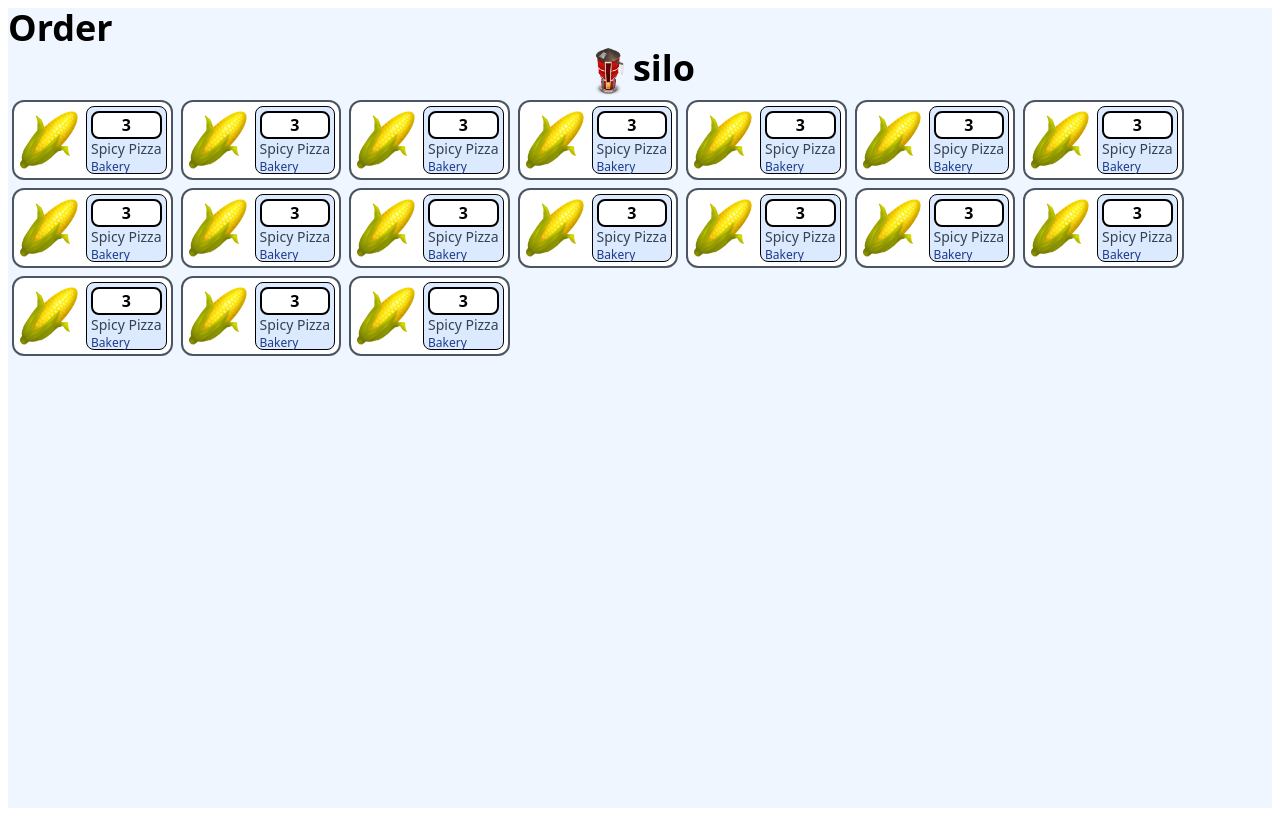
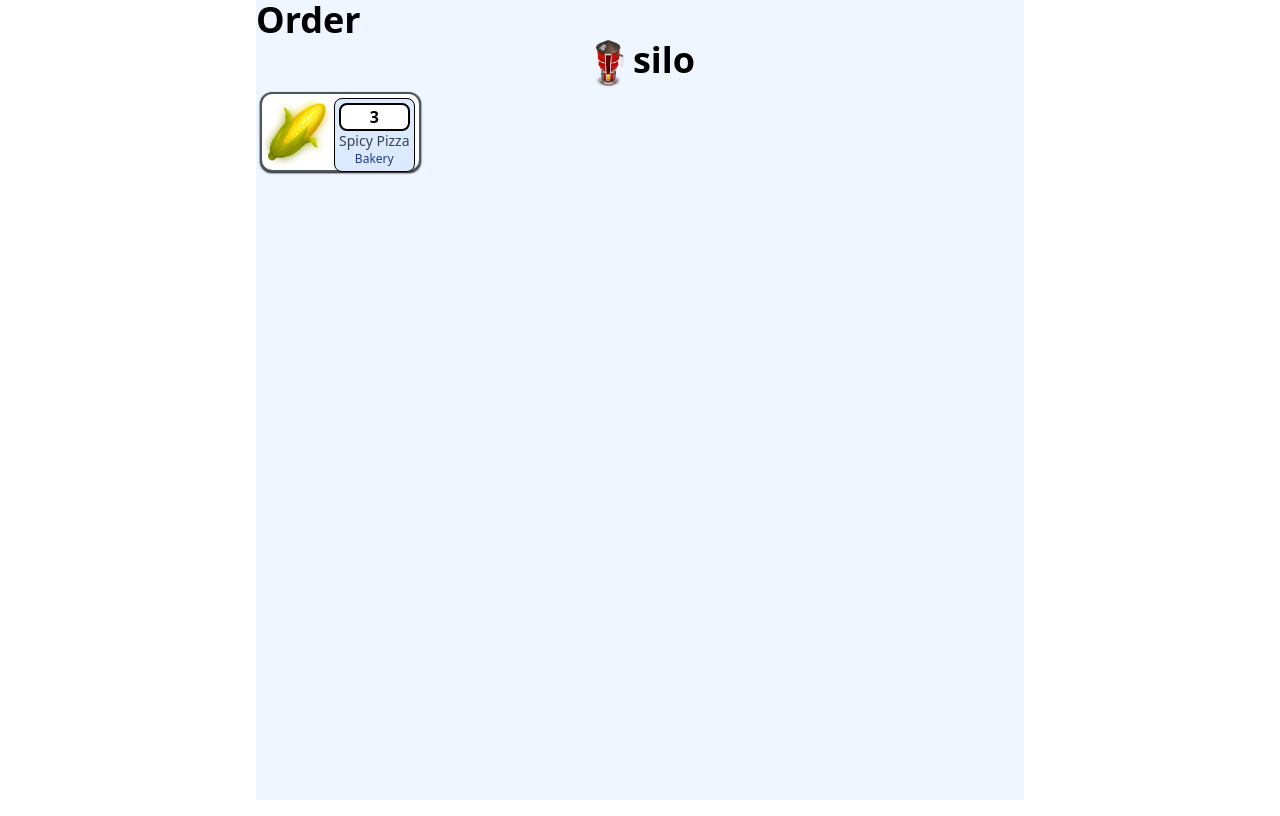
Before and after one commit to Rektagun/hayday-calculator, a React (Create React App) app in the folder client/: page / in a window 1280 px wide. Built offline with nearby package versions, Linux system fonts and the light colour scheme.

Commit message:
Adding some data

```diff
--- a/client/src/App.js
+++ b/client/src/App.js
@@ -1,11 +1,18 @@
 import ItemCard from './comps/itemCard';
+import Silo from './comps/silo';
 import './output.css';
+
+
+
+
+
+
 
 function App() {
 
   return (
 
-    <div className='m-2 bg-blue-50 h-screen'>
+    <div className='mx-auto bg-blue-50 h-screen w-3/5'>
 
       <div className='flex flex-col w-full'>
 
@@ -17,31 +24,34 @@ function App() {
 
           <div className='flex flex-col w-full'>
 
-            <div className='flex flex-row justify-center'>
-              <img className='size-12' src='./icons/Silo.webp' alt='barn' />
-            <h1 className='text-center font-bold text-4xl'>
-              silo
-            </h1>
-            </div>
+            <Silo/>
 
             <div className='flex flex-row flex-wrap'>
-              <ItemCard/>
-              <ItemCard/>
-              <ItemCard/>
-              <ItemCard/>
-              <ItemCard/>
-              <ItemCard/>
-              <ItemCard/>
-              <ItemCard/>
-              <ItemCard/>
-              <ItemCard/>
-              <ItemCard/>
-              <ItemCard/>
-              <ItemCard/>
-              <ItemCard/>
-              <ItemCard/>
-              <ItemCard/>
-              <ItemCard/>
+
+
+              <button className='flex flex-row h-20 bg-white w-fit rounded-xl m-1
+                border-2 border-gray-600 justify-between shadow-black shadow-sm
+                hover:shadow-md hover:shadow-blue-900 group'>
+
+                <img className='size-16 absolute z-10 blur-sm self-center ml-1 rounded-full'
+                  src='./icons/Corn.webp' alt='Spicy_Pizza' />
+                <img className='size-16 self-center z-20 ml-1 rounded-lg'
+                  src='./icons/Corn.webp' alt='Spicy_Pizza' />
+
+                <div className='flex flex-col m-1 p-1 rounded-lg justify-start
+                  border-black border bg-blue-100 text-center'>
+                  <h1 className='font-extrabold border-2 border-black rounded-lg bg-white
+                    text-center'>3</h1>
+                  <h1 className='text-gray-700 text-sm rounded-lg group-hover:hidden'>Spicy Pizza</h1>
+                  <h1 className='text-blue-900 text-xs rounded-lg group-hover:hidden'>Bakery</h1>
+                  <button className='font-extrabold border-2 border-black rounded-lg
+                    bg-white text-center hidden group-hover:block'>
+                    ⊖
+                  </button>
+                </div>
+
+
+              </button>
             </div>
 
           </div>
--- a/client/src/comps/itemCard.jsx
+++ b/client/src/comps/itemCard.jsx
@@ -4,18 +4,25 @@ import "../output.css"
 function ItemCard() {
   return (
 
-      <div className='flex flex-row h-20 bg-white w-fit rounded-xl m-1
-        border-2 border-gray-600 justify-between'>
+    <button className='flex flex-row h-20 bg-white w-fit rounded-xl m-1
+      border-2 border-gray-600 justify-between shadow-black shadow-sm
+      hover:shadow-md hover:shadow-blue-900 group'>
 
-        <img className='size-16 self-center ml-1 rounded-lg'
+      <img className='size-16 absolute z-10 blur-sm self-center ml-1 rounded-full'
+        src='./icons/Corn.webp' alt='Spicy_Pizza' />
+      <img className='size-16 self-center z-20 ml-1 rounded-lg'
         src='./icons/Corn.webp' alt='Spicy_Pizza' />
 
       <div className='flex flex-col m-1 p-1 rounded-lg justify-start
-          border-black border bg-blue-100'>
-          <h1 className='font-extrabold border-2 border-black rounded-lg
-          bg-white text-center'>3</h1>
-          <h1 className='text-gray-700 text-sm rounded-lg'>Spicy Pizza</h1>
-          <h1 className='text-blue-900 text-xs rounded-lg'>Bakery</h1>
+        border-black border bg-blue-100 text-center'>
+        <h1 className='font-extrabold border-2 border-black rounded-lg bg-white
+          text-center'>3</h1>
+        <h1 className='text-gray-700 text-sm rounded-lg group-hover:hidden'>Spicy Pizza</h1>
+        <h1 className='text-blue-900 text-xs rounded-lg group-hover:hidden'>Bakery</h1>
+        <button className='font-extrabold border-2 border-black rounded-lg
+          bg-white text-center hidden group-hover:block'>
+          ⊖
+        </button>
       </div>
 
 
@@ -35,7 +42,7 @@ function ItemCard() {
 
       {/* </div> */}
 
-      </div>
+    </button>
 
   );
 }
--- /dev/null
+++ b/client/src/comps/silo.jsx
@@ -0,0 +1,15 @@
+import React from "react"
+import '../output.css'
+
+function Silo() {
+  return (
+    <div className='flex flex-row justify-center'>
+      <img className='size-12' src='./icons/Silo.webp' alt='barn' />
+      <h1 className='text-center font-bold text-4xl'>
+        silo
+      </h1>
+    </div>
+  )
+}
+
+export default Silo;
--- a/client/src/output.css
+++ b/client/src/output.css
@@ -545,16 +545,24 @@ video {
   display: none;
 }
 
+.fixed {
+  position: fixed;
+}
+
 .absolute {
   position: absolute;
 }
 
+.z-10 {
+  z-index: 10;
+}
+
+.z-20 {
+  z-index: 20;
+}
+
 .m-1 {
   margin: 0.25rem;
-}
-
-.m-2 {
-  margin: 0.5rem;
 }
 
 .m-auto {
@@ -572,6 +580,10 @@ video {
 
 .flex {
   display: flex;
+}
+
+.hidden {
+  display: none;
 }
 
 .size-12 {
@@ -592,12 +604,8 @@ video {
   height: 100vh;
 }
 
-.h-full {
-  height: 100%;
-}
-
-.h-24 {
-  height: 6rem;
+.w-3\/5 {
+  width: 60%;
 }
 
 .w-fit {
@@ -632,16 +640,16 @@ video {
   justify-content: space-between;
 }
 
-.gap-2 {
-  gap: 0.5rem;
-}
-
 .gap-1 {
   gap: 0.25rem;
 }
 
 .self-center {
   align-self: center;
+}
+
+.rounded-full {
+  border-radius: 9999px;
 }
 
 .rounded-lg {
@@ -652,12 +660,12 @@ video {
   border-radius: 0.75rem;
 }
 
+.border {
+  border-width: 1px;
+}
+
 .border-2 {
   border-width: 2px;
-}
-
-.border {
-  border-width: 1px;
 }
 
 .border-black {
@@ -675,19 +683,14 @@ video {
   background-color: rgb(0 0 0 / var(--tw-bg-opacity));
 }
 
-.bg-blue-200 {
+.bg-blue-100 {
   --tw-bg-opacity: 1;
-  background-color: rgb(191 219 254 / var(--tw-bg-opacity));
+  background-color: rgb(219 234 254 / var(--tw-bg-opacity));
 }
 
 .bg-blue-50 {
   --tw-bg-opacity: 1;
   background-color: rgb(239 246 255 / var(--tw-bg-opacity));
-}
-
-.bg-blue-100 {
-  --tw-bg-opacity: 1;
-  background-color: rgb(219 234 254 / var(--tw-bg-opacity));
 }
 
 .bg-white {
@@ -723,11 +726,6 @@ video {
   line-height: 1rem;
 }
 
-.text-2xl {
-  font-size: 1.5rem;
-  line-height: 2rem;
-}
-
 .font-bold {
   font-weight: 700;
 }
@@ -761,6 +759,22 @@ video {
   color: rgb(255 255 255 / var(--tw-text-opacity));
 }
 
+.shadow-sm {
+  --tw-shadow: 0 1px 2px 0 rgb(0 0 0 / 0.05);
+  --tw-shadow-colored: 0 1px 2px 0 var(--tw-shadow-color);
+  box-shadow: var(--tw-ring-offset-shadow, 0 0 #0000), var(--tw-ring-shadow, 0 0 #0000), var(--tw-shadow);
+}
+
+.shadow-black {
+  --tw-shadow-color: #000;
+  --tw-shadow: var(--tw-shadow-colored);
+}
+
+.blur-sm {
+  --tw-blur: blur(4px);
+  filter: var(--tw-blur) var(--tw-brightness) var(--tw-contrast) var(--tw-grayscale) var(--tw-hue-rotate) var(--tw-invert) var(--tw-saturate) var(--tw-sepia) var(--tw-drop-shadow);
+}
+
 .lobster-regular {
   font-family: "Lobster", sans-serif;
   font-weight: 600;
@@ -774,3 +788,26 @@ video {
 /*   outline-width: thin; */
 
 /* } */
+
+.hover\:shadow-md:hover {
+  --tw-shadow: 0 4px 6px -1px rgb(0 0 0 / 0.1), 0 2px 4px -2px rgb(0 0 0 / 0.1);
+  --tw-shadow-colored: 0 4px 6px -1px var(--tw-shadow-color), 0 2px 4px -2px var(--tw-shadow-color);
+  box-shadow: var(--tw-ring-offset-shadow, 0 0 #0000), var(--tw-ring-shadow, 0 0 #0000), var(--tw-shadow);
+}
+
+.hover\:shadow-blue-900:hover {
+  --tw-shadow-color: #1e3a8a;
+  --tw-shadow: var(--tw-shadow-colored);
+}
+
+.hover\:ease-in-out:hover {
+  transition-timing-function: cubic-bezier(0.4, 0, 0.2, 1);
+}
+
+.group:hover .group-hover\:block {
+  display: block;
+}
+
+.group:hover .group-hover\:hidden {
+  display: none;
+}
```
Also changed, not shown: client/public/icons/Truck.webp (added). Lines whose indentation alone changed are shown as unchanged.
